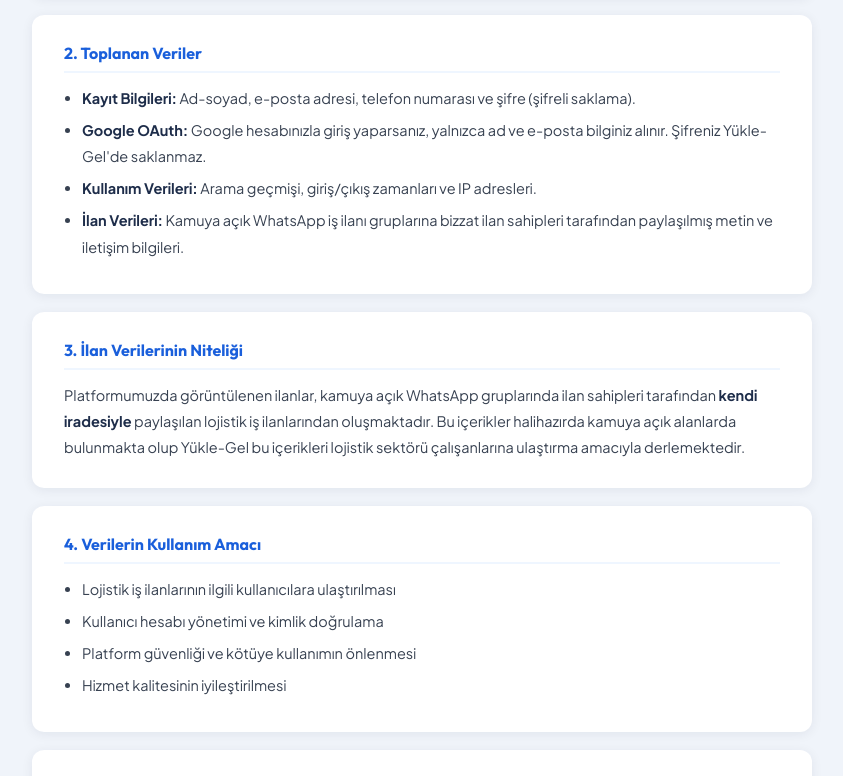
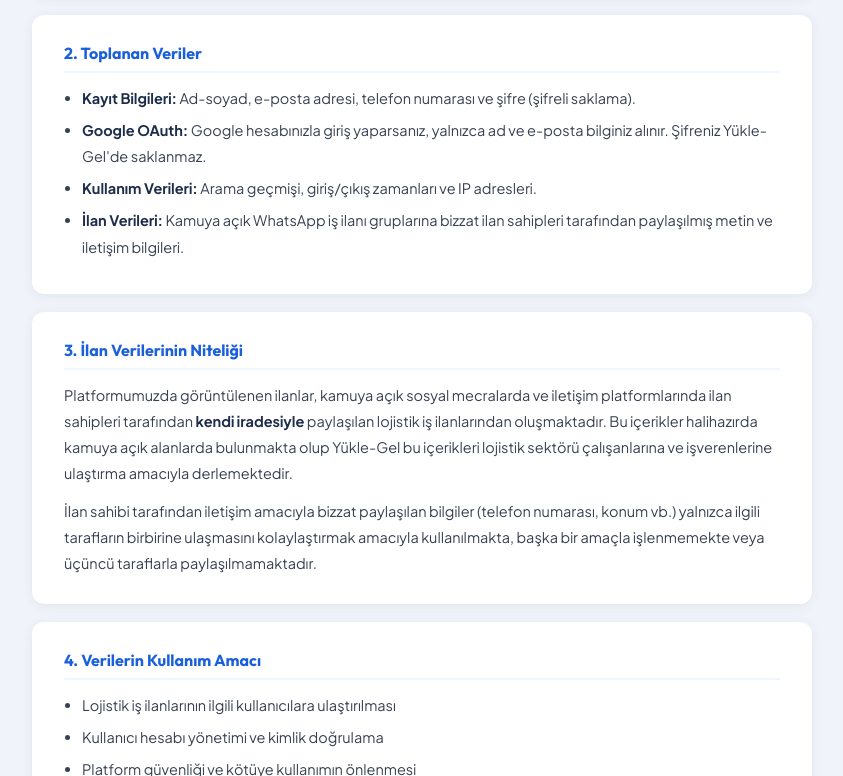
Before and after one commit to huzeyfettkk/webSite-bot, a plain HTML site: page public/gizlilik.html in a window 1280 px wide. Shown: the part 494-1270 px from the top of the page, without its empty margins (218-1061 px from the left). Drawn offline with Linux system fonts and the light colour scheme.

Commit message:
V 3.2.0 kvkk

```diff
--- a/public/gizlilik.html
+++ b/public/gizlilik.html
@@ -59,7 +59,8 @@ a:hover{text-decoration:underline}
 
   <div class="card">
     <h2>3. İlan Verilerinin Niteliği</h2>
-    <p>Platformumuzda görüntülenen ilanlar, kamuya açık WhatsApp gruplarında ilan sahipleri tarafından <strong>kendi iradesiyle</strong> paylaşılan lojistik iş ilanlarından oluşmaktadır. Bu içerikler halihazırda kamuya açık alanlarda bulunmakta olup Yükle-Gel bu içerikleri lojistik sektörü çalışanlarına ulaştırma amacıyla derlemektedir.</p>
+    <p>Platformumuzda görüntülenen ilanlar, kamuya açık sosyal mecralarda ve iletişim platformlarında ilan sahipleri tarafından <strong>kendi iradesiyle</strong> paylaşılan lojistik iş ilanlarından oluşmaktadır. Bu içerikler halihazırda kamuya açık alanlarda bulunmakta olup Yükle-Gel bu içerikleri lojistik sektörü çalışanlarına ve işverenlerine ulaştırma amacıyla derlemektedir.</p>
+    <p style="margin-top:12px">İlan sahibi tarafından iletişim amacıyla bizzat paylaşılan bilgiler (telefon numarası, konum vb.) yalnızca ilgili tarafların birbirine ulaşmasını kolaylaştırmak amacıyla kullanılmakta, başka bir amaçla işlenmemekte veya üçüncü taraflarla paylaşılmamaktadır.</p>
   </div>
 
   <div class="card">
```
